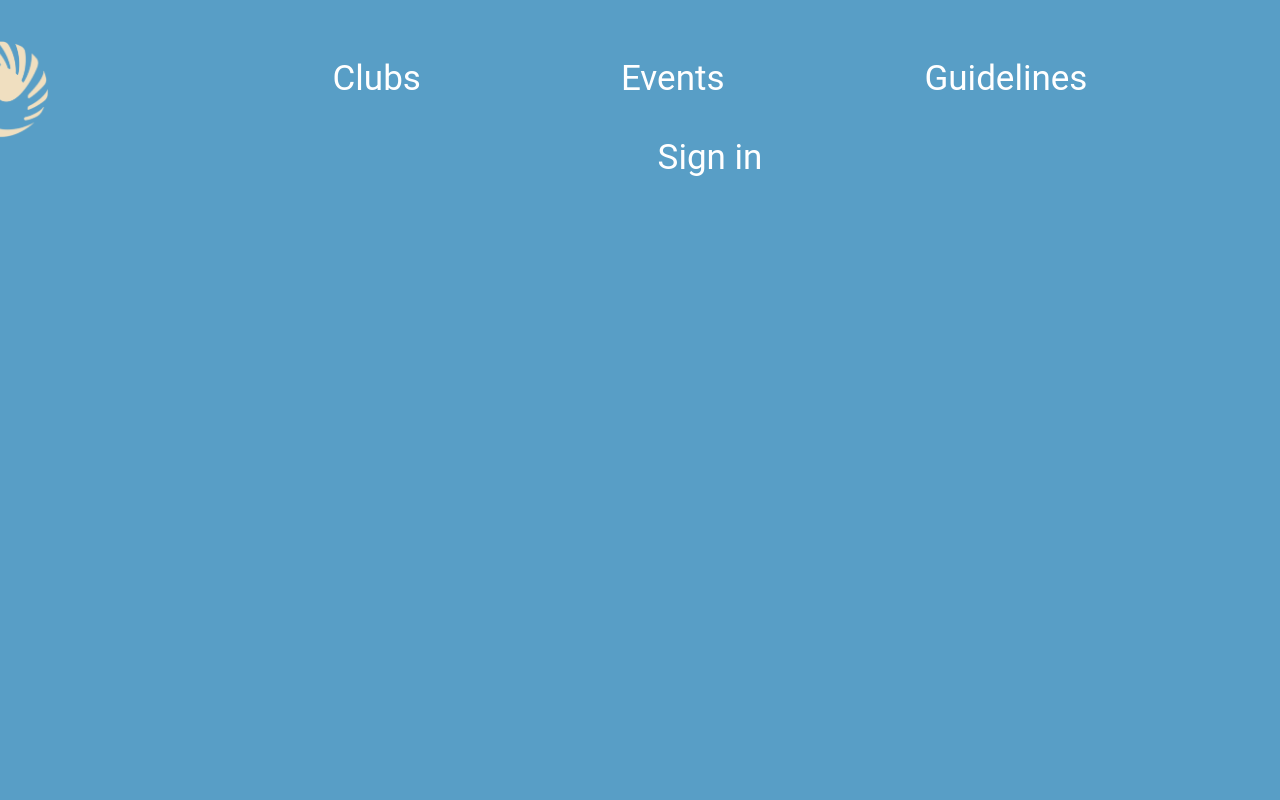
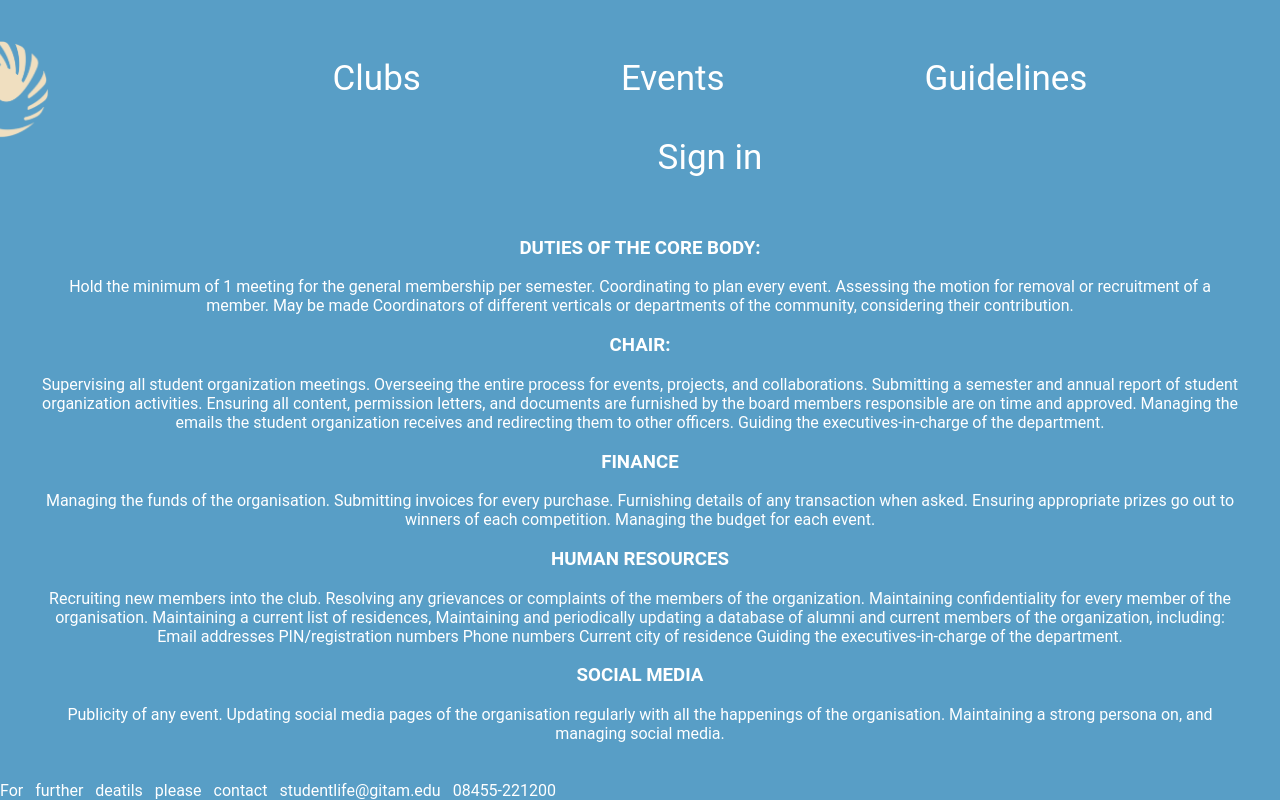
Before and after one commit to aadityakm113/University-Club-Website, a React (Vite) app in the folder website/: page /guidelines in a window 1280 px wide. Built offline with nearby package versions, Linux system fonts and the light colour scheme.

Commit message:
guidelines

```diff
--- a/website/src/App.jsx
+++ b/website/src/App.jsx
@@ -4,6 +4,7 @@ import Events from './components/events/Events'
 import Home from './components/home/Home'
 import Navbar from './components/navbar/Navbar'
 import Login from './components/login/Login'
+import Guidelines from './components/guidelines/Guidelines'
 import {BrowserRouter as Router ,Route,Routes} from 'react-router-dom'
 
 function App() {
@@ -16,6 +17,7 @@ function App() {
           <Route path='/clubs' element={<Clubs />} />
           <Route path='/events' element={<Events />} />
           <Route path='/log-in' element={<Login />} />
+          <Route path='/guidelines' element={<Guidelines />}/>
         </Routes>
       </div>
     </Router>
--- /dev/null
+++ b/website/src/components/guidelines/Guidelines.jsx
@@ -0,0 +1,60 @@
+import React from 'react'
+import './guidelines.css'
+const Guidelines = () => {
+  return (
+    <div className='guidelines'>
+        <h3>DUTIES OF THE CORE BODY:</h3>
+        <p>Hold the minimum of 1 meeting for the general membership per semester.
+Coordinating to plan every event.
+Assessing the motion for removal or recruitment of a member.
+May be made Coordinators of different verticals or departments of the community, considering their contribution.
+</p>
+<h3>CHAIR:</h3>
+<p>Supervising all student organization meetings.
+
+Overseeing the entire process for events, projects, and collaborations.
+
+Submitting a semester and annual report of student organization activities.
+
+Ensuring all content, permission letters, and documents are furnished by the board members responsible are on time and approved.
+
+Managing the emails the student organization receives and redirecting them to other officers.
+
+Guiding the executives-in-charge of the department.</p>
+<h3>FINANCE</h3>
+<p>Managing the funds of the organisation.
+Submitting invoices for every purchase.
+Furnishing details of any transaction when asked.
+Ensuring appropriate prizes go out to winners of each competition.
+Managing the budget for each event.</p>
+<h3>HUMAN RESOURCES</h3>
+<p>Recruiting new members into the club.
+
+Resolving any grievances or complaints of the members of the organization.
+
+Maintaining confidentiality for every member of the organisation.
+
+Maintaining a current list of residences,
+
+Maintaining and periodically updating a database of alumni and current members of the organization, including:
+ Email addresses
+ PIN/registration numbers
+ Phone numbers
+ Current city of residence
+
+Guiding the executives-in-charge of the department.</p>
+<h3>SOCIAL MEDIA</h3>
+<p>Publicity of any event.
+
+Updating social media pages of the organisation regularly with all the happenings of the organisation.
+
+Maintaining a strong persona on, and managing social media.</p>
+<div className='contact'>
+    For further deatils please contact studentlife@gitam.edu   08455-221200
+</div>
+    </div>
+  )
+
+}
+
+export default Guidelines
--- /dev/null
+++ b/website/src/components/guidelines/guidelines.css
@@ -0,0 +1,12 @@
+.guidelines{
+    font-family: 'Roboto';
+    color: #ffffff;
+}
+.contact{
+    font-family: 'Roboto';
+    color: #ffffff;
+    position: absolute;
+    bottom: 0;
+    left: 0;
+   word-spacing: 0.5em;
+}
--- a/website/src/components/home/Home.jsx
+++ b/website/src/components/home/Home.jsx
@@ -17,7 +17,7 @@ const Home = () => {
   title: 'GitHub Community at Gitam',
   description: "GitHub Community GITAM (GCG) was founded in September 2021 unofficially by a group of six like-minded individuals in GITAM Bangalore to promote technology and its importance in the university. In January 2022, GitHub Community GITAM was named an official SIG (Special Interest Group) under the Directorate of Student Life. From a group of six people, GitHub Community GITAM grew to be a community of over 350 people. It is known by students on all three campuses at Visakhapatnam, Hyderabad, and Bangalore. Our Mission is to facilitate an active and striving technical community on campus. We have a team of 25 working every day towards our mission.",
   image: 'epoch.JPG',
-  logo: 'github.svg'
+  logo: 'github.png'
 },
 {
   id: 3,
--- a/website/src/components/home/home.css
+++ b/website/src/components/home/home.css
@@ -8,10 +8,10 @@
 
 .card {
   width: 300px;
-  height: 200px;
+  height: 300px;
   background-color: #fff;
   border: 1px solid #ddd;
-  border-radius: 10px;
+  border-radius: 50%;
   padding: 20px;
   display: flex;
   flex-direction: column;
@@ -22,14 +22,13 @@
 
 .card img {
   width: 100%;
-  height: 100px;
-  object-fit: cover;
-  border-radius: 10px 10px 0 0;
+  height: auto;
+  border-radius: 50px 50px 50px 50px;
 }
 
 .card h2 {
-  font-size: 18px;
-  margin-top: 10px;
+  font-size: 15px;
+  margin-top: -5px;
 }
 
 .popup-container {
```
Also changed, not shown: website/public/assets/github.png (added), website/public/assets/github.svg (deleted).
